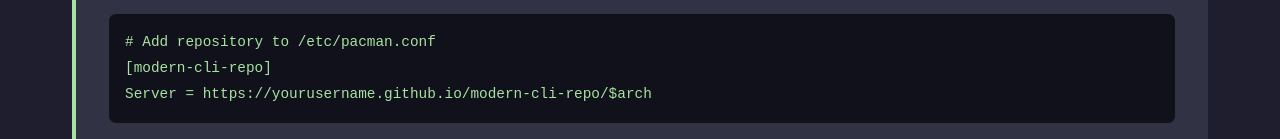
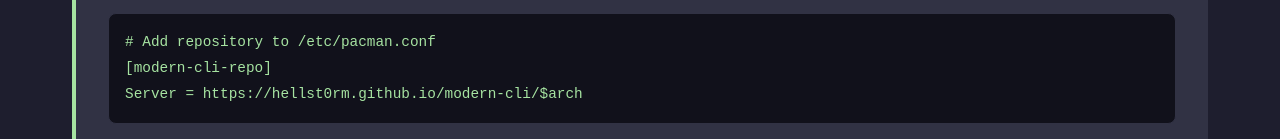
Before and after one commit to hellst0rm/modern-cli, a plain HTML site: page docs/index.html in a window 1280 px wide. Shown: the part 467-606 px from the top of the page. Drawn offline with Linux system fonts and the light colour scheme; no server answers.

Commit message:
fixed PKGBUILDS and test-pkgbuils.sh

```diff
--- a/docs/index.html
+++ b/docs/index.html
@@ -156,7 +156,7 @@
             <div class="command-block">
                 <code># Add repository to /etc/pacman.conf<br>
 [modern-cli-repo]<br>
-Server = https://yourusername.github.io/modern-cli-repo/$arch</code>
+Server = https://hellst0rm.github.io/modern-cli/$arch</code>
             </div>
             <div class="command-block">
                 <code># Install and configure<br>
```
Also changed, not shown: 12 other files.
